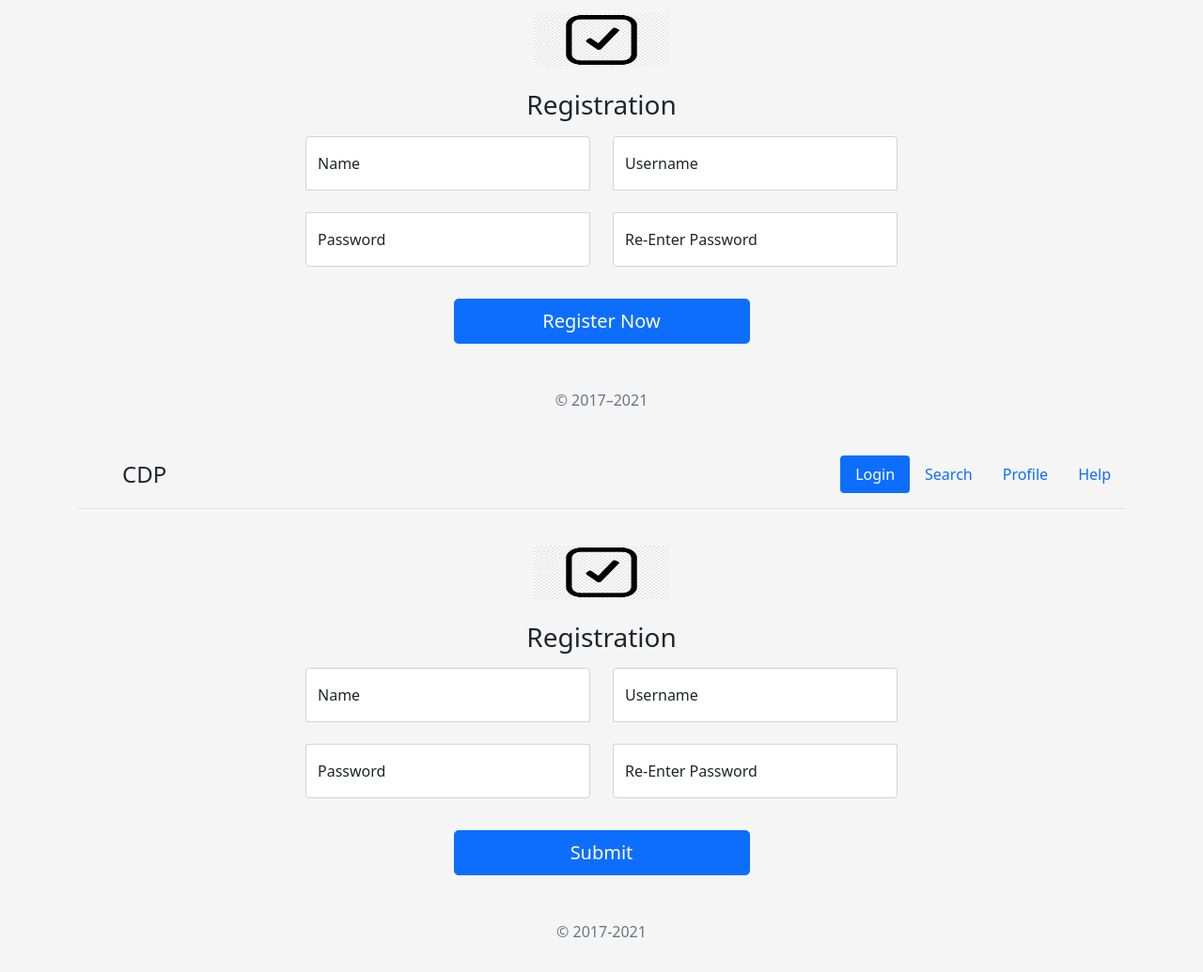
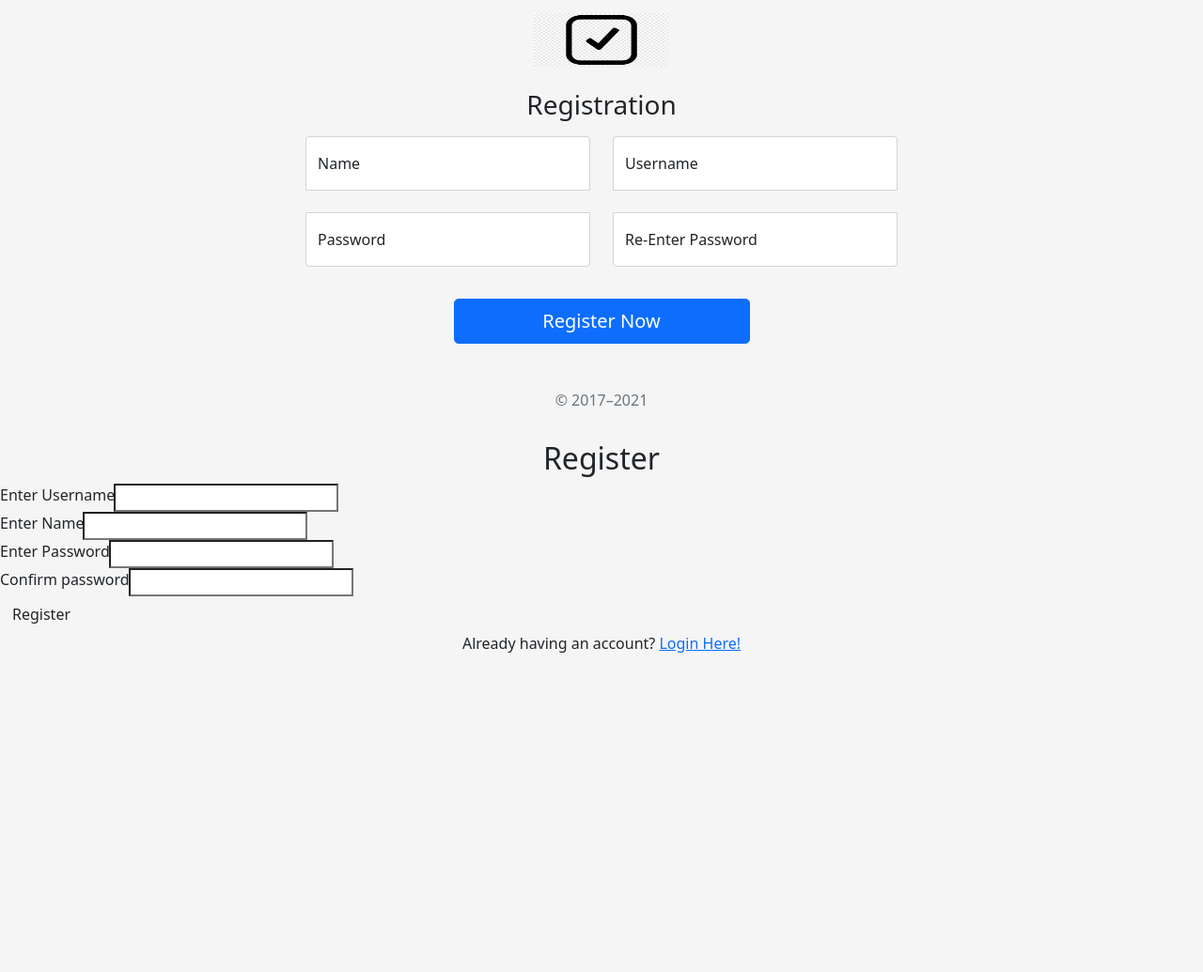
Before and after one commit to dbgilson/CrowdsourcingDatasetPlatform, a PHP site: template Crowdsourcing Dataset Frontend/Pages/Register.html in a window 1280 px wide. Shown: the part 138-1173 px from the top of the page at 94% size. After the commit the page ends 833 px from the top, so only its background shows below. Run offline with PHP 8.4, Linux system fonts and the light colour scheme; the template is opened without the code that fills it, so the values that code supplies are empty.

Commit message:
updated Register.php to work with new server structure

```diff
--- a/Crowdsourcing Dataset Frontend/Pages/Register.php
+++ b/Crowdsourcing Dataset Frontend/Pages/Register.php
@@ -1,148 +1,59 @@
-<html lang="en">
+<?php include('../../config/server.php') ?>
+<!DOCTYPE html>
+<html>
 <head>
-    <meta charset="utf-8">
-    <title>Crowdsourcing Dataset Platform</title>
+	<title>
+		Registration system PHP and MySQL
+	</title>
+	<link rel="stylesheet" type="text/css"
+					href="style.css">
+</head>
 
-    <!-- Bootstrap core CSS -->
-    <link href="../bootstrap-5.1.3-dist/css/bootstrap.min.css" rel="stylesheet">
+<body>
+	<div class="header">
+		<h2>Register</h2>
+	</div>
 
-    <style>
-        .bd-placeholder-img {
-            font-size: 1.125rem;
-            text-anchor: middle;
-            -webkit-user-select: none;
-            -moz-user-select: none;
-            user-select: none;
-        }
+	<form method="post" action="Register.php">
 
-        @media (min-width: 768px) {
-            .bd-placeholder-img-lg {
-                font-size: 3.5rem;
-            }
-        }
-    </style>
+		<?php include('../../config/errors.php'); ?>
+
+		<div class="input-group">
+			<label>Enter Username</label>
+			<input type="text" name="username"
+				value="<?php echo $username; ?>">
+		</div>
+		<div class="input-group">
+			<label>Enter Name</label>
+			<input type="text" name="name"
+				value="<?php echo $name; ?>">
+		</div>
+		<div class="input-group">
+			<label>Enter Password</label>
+			<input type="password" name="password_1">
+		</div>
+		<div class="input-group">
+			<label>Confirm password</label>
+			<input type="password" name="password_2">
+		</div>
+		<div class="input-group">
+			<button type="submit" class="btn"
+								name="reg_user">
+				Register
+			</button>
+		</div>
 
 
-    <!-- Custom styles for this template -->
-    <link href="Register.css" rel="stylesheet">
-    <link href="headers.css" rel="stylesheet">
-</head>
-<body class="text-center">
-    <main>
-        <div class="container">
-            <header class="d-flex flex-wrap justify-content-center py-3 mb-4 border-bottom">
-                <a href="/" class="d-flex align-items-center mb-3 mb-md-0 me-md-auto text-dark text-decoration-none">
-                    <svg class="bi me-2" width="40" height="32"><use xlink:href="#bootstrap" /></svg>
-                    <span class="fs-4">CDP</span>
-                </a>
 
-                <ul class="nav nav-pills">
-                    <li class="nav-item"><a href="Login.html" class="nav-link active" aria-current="page">Login</a></li>
-                    <li class="nav-item"><a href="Search.html" class="nav-link">Search</a></li>
-                    <li class="nav-item"><a href="#" class="nav-link">Profile</a></li>
-                    <li class="nav-item"><a href="#" class="nav-link">Help</a></li>
-                </ul>
-            </header>
-        </div>
+<p>
+			Already having an account?
+			<a href="Login.php">
+				Login Here!
+			</a>
+		</p>
 
-        <form class="form-signin" method="post">
-            <img class="mb-4" src="../assets/checkbox.png" alt="" width="144" height="57">
-            <h1 class="h3 mb-3 fw-normal">Registration</h1>
 
-            <div class="row">
-                <div class="col-md-6 mb-4">
-                    <div class="form-floating">
-                        <input type="username" class="form-control" id="name" name="name" placeholder="name" required>
-                        <label for="name">Name</label>
-                    </div>
-                </div>
-                <div class="col-md-6 mb-4">
-                    <div class="form-floating">
-                        <input type="username" class="form-control" id="username" name="username" placeholder="username" required>
-                        <label for="username">Username</label>
-                    </div>
-                </div>
-            </div>
 
-            <div class="row">
-                <div class="col-md-6 mb-4">
-                    <div class="form-floating">
-                        <input type="password" class="form-control" id="password" name="password" placeholder="Password" required>
-                        <label for="password">Password</label>
-                    </div>
-                </div>
-                <div class="col-md-6 mb-4">
-                    <div class="form-floating">
-                        <input type="password" class="form-control" id="floatingPasswordCheck" name="floatingPasswordCheck" placeholder="Password">
-                        <label for="floatingPasswordCheck">Re-Enter Password</label>
-                    </div>
-                </div>
-            </div>
-            <input class="w-50 btn btn-lg btn-primary" id="submit" name="submit" value="Submit" type="submit">
-
-            <p class="mt-5 mb-3 text-muted">&copy; 2017-2021</p>
-        </form>
-    </main>
-<?php
-$name_error = $username_error = $password_error = $passwordMatch_error = "";
-$name = $username = $password = "";
-
-if (isset($_POST['submit'])) {
-
-  echo "Hello, made it into submit";
-  require "../../config/config.php";
-  require "../../config/common.php";
-
-  // make sure passwords match
-  if ($_POST["password"] === $_POST["floatingPasswordCheck"]) {
-      // passwords match
-      try {
-        $connection = new PDO($dsn, $username, $password, $options);
-
-        $name = test_input($_POST["name"]);
-        $username = test_input($_POST["username"]);
-        $password = test_input($_POST["password"]);
-
-    echo $name;
-    echo $username;
-    echo $password;
-
-        $new_user = array(
-          "name"      => $_POST['name'],
-          "username"  => $_POST['username'],
-          "password"  => $_POST['password']
-        );
-
-        $sql = sprintf(
-            "INSERT INTO %s (%s) values (%s)",
-            "users",
-            implode(", ", array_keys($new_user)),
-            ":" . implode(", :", array_keys($new_user))
-        );
-
-        $statement = $connection->prepare($sql);
-        $statement->execute($new_user);
-      } catch(PDOException $error) {
-          echo $sql . "<br>" . $error->getMessage();
-        }
-
-        if (isset($_POST['submit']) && $statement) {
-            echo "successfully added";
-        }
-    }
-    else {
-        // passwords do not match
-        echo "Error: passwords must match.";
-        exit;
-    }
-  }
-
-function test_input($data) {
-  $data = trim($data);
-  $data = stripslashes($data);
-  $data = htmlspecialchars($data);
-  return $data;
-}
-?>
+	</form>
 </body>
 </html>
```
